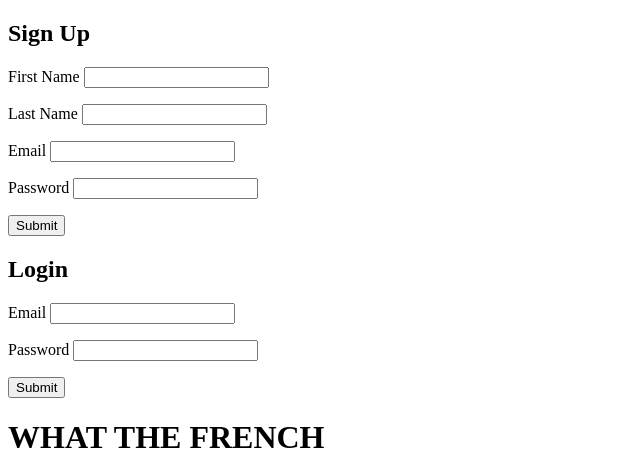
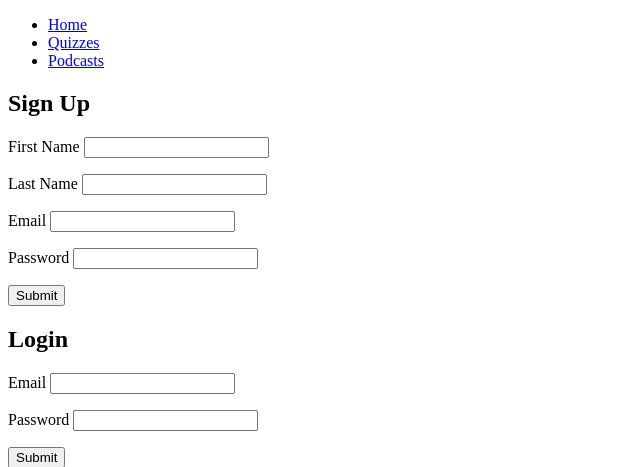
Before and after one commit to rodriguezofelia/what-the-french, a Flask app: page / in a window 1280 px wide. Shown: the top 467 px of the page, without its empty margins (0-640 px from the left). Run offline with Flask 2, Linux system fonts and the light colour scheme.

Commit message:
Added a nav bar

```diff
--- a/templates/base.html
+++ b/templates/base.html
@@ -10,6 +10,6 @@
     {% endfor %}
   </head>
   <body>
-    {% block body%}{% endblock %}
+    {% block body%} {% endblock %}
   </body>
 </html>
--- a/templates/homepage.html
+++ b/templates/homepage.html
@@ -1,5 +1,13 @@
 {% extends 'base.html' %} {% block title%} WHAT THE FRENCH {% endblock %} {%
 block body%}
+<nav class="menu">
+  <ul>
+    <li><a href="#">Home</a></li>
+    <li><a href="/quiz">Quizzes</a></li>
+    <li><a href="/podcasts">Podcasts</a></li>
+  </ul>
+</nav>
+
 <h2>Sign Up</h2>
 <form action="/users" method="POST">
   <p>First Name <input type="first_name" name="first_name" /></p>
@@ -36,6 +44,6 @@ block body%}
 
 <h2>what do you want to practice today?</h2>
 
-<button>word conjugation</button>
-<button>discover french podcasts</button>
+<a href="/quiz"><button>word conjugation</button></a>
+<a href="/podcasts"><button>discover french podcasts</button></a>
 {% endblock%}
```
